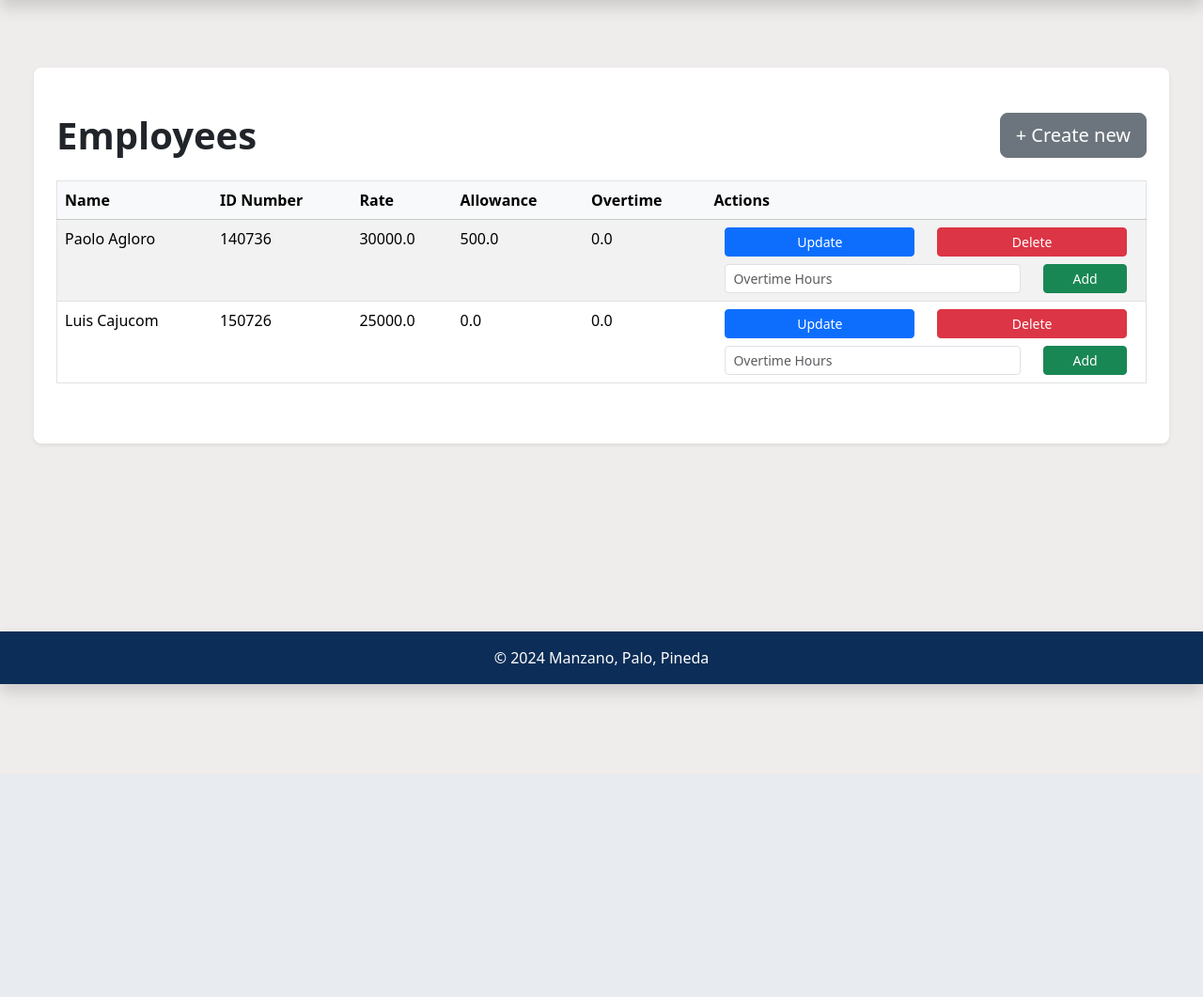
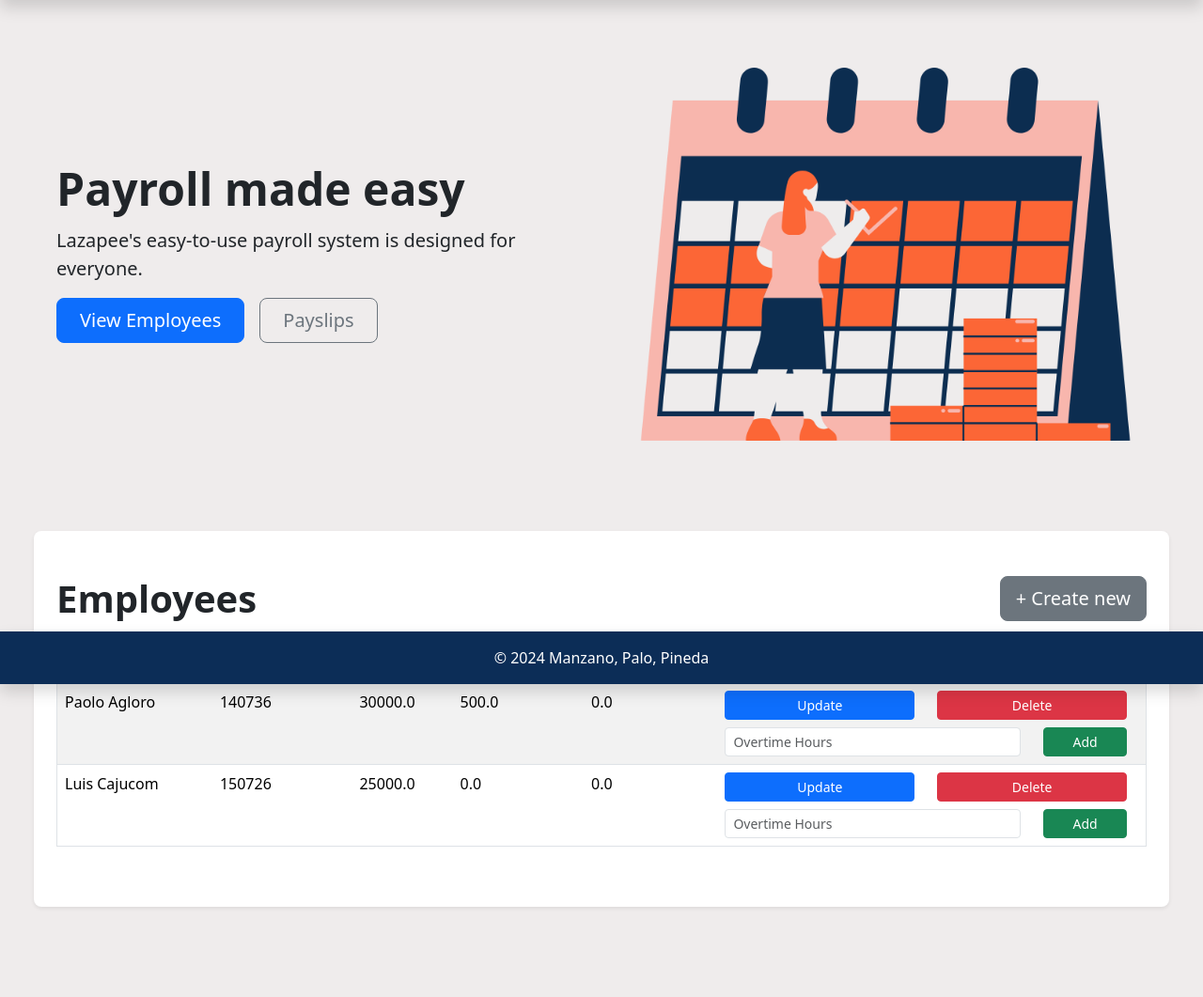
Before and after one commit to nicolePalo/Manzano-Palo-Pineda_Lazapee, a Django app: page / in a window 1280 px wide. Shown: the part 72-1133 px from the top of the page at 94% size. Before the commit the page ends 813 px from the top, so only its background shows below. Run offline with Django 4.2, Linux system fonts and the light colour scheme; data comes from the database, SQL or seed files in the repository.

Commit message:
Added Hero unit

```diff
--- a/payroll_app/templates/payroll_app/home.html
+++ b/payroll_app/templates/payroll_app/home.html
@@ -6,7 +6,23 @@
 {% block title %}Home{% endblock %}
 
 {% block content %}
-<div class="px-4 py-5 rounded-3 shadow-sm bg-white bg-gradient">
+<div class="col-xxl-8 px-4 pb-5">
+    <div class="row flex-lg-row-reverse align-items-center g-5 pb-5">
+      <div class="col-10 col-sm-8 col-lg-6">
+        {% load static %}
+        <img src="{% static 'hero_graphic.png' %}" class="d-block mx-lg-auto img-fluid" alt="payroll-img" width="700" height="500" loading="lazy">
+      </div>
+      <div class="col-lg-6">
+        <h1 class="display-5 fw-bold lh-1 mb-3">Payroll made easy</h1>
+        <p class="lead">Lazapee's easy-to-use payroll system is designed for everyone.</p>
+        <div class="d-grid gap-2 d-md-flex justify-content-md-start">
+          <button type="button" class="btn btn-primary btn-lg px-4 me-md-2">View Employees</button>
+          <button type="button" class="btn btn-outline-secondary btn-lg px-4">Payslips</button>
+        </div>
+      </div>
+    </div>
+</div>
+<div class="px-4 py-5 rounded-3 shadow-sm bg-white bg-gradient mb-5">
     <div class="row">
         <div class="col">
             <h1 class=" col display-6 fw-bold pb-3">Employees</h1>
```
Also changed, not shown: payroll_app/static/hero_graphic.png (added), 3 other files.
